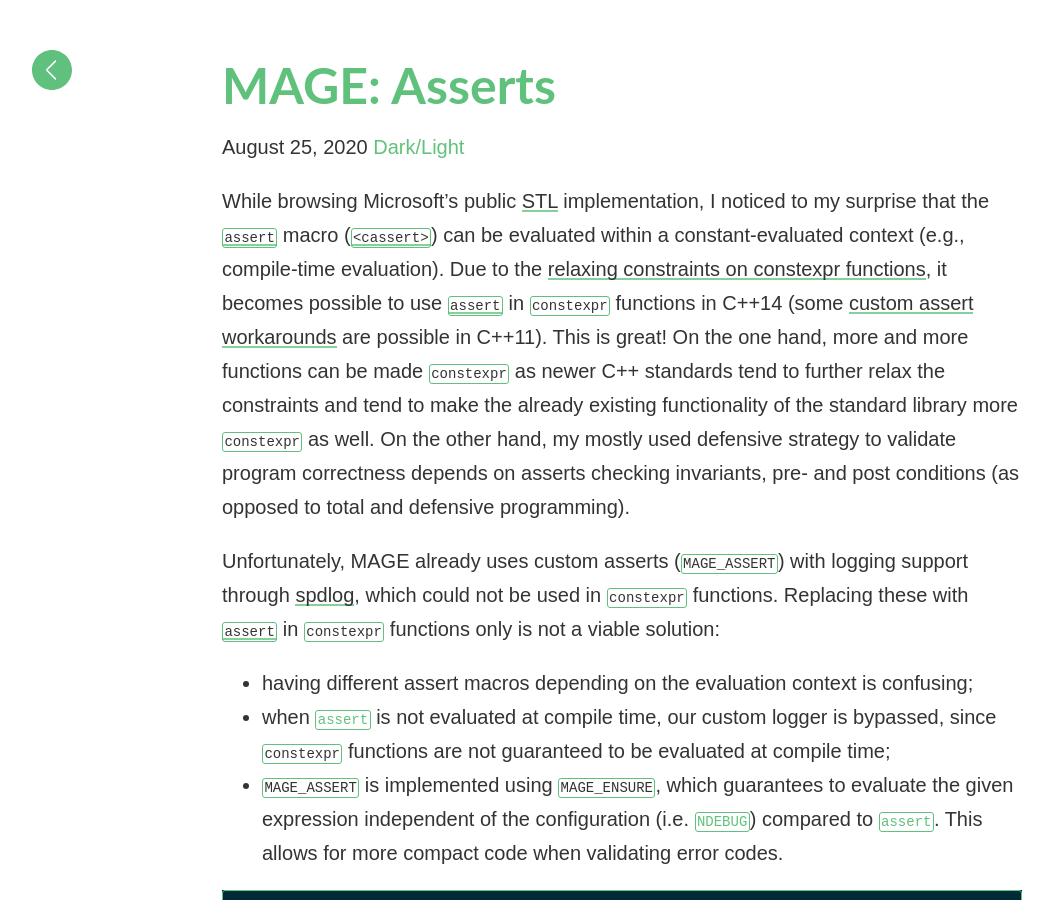
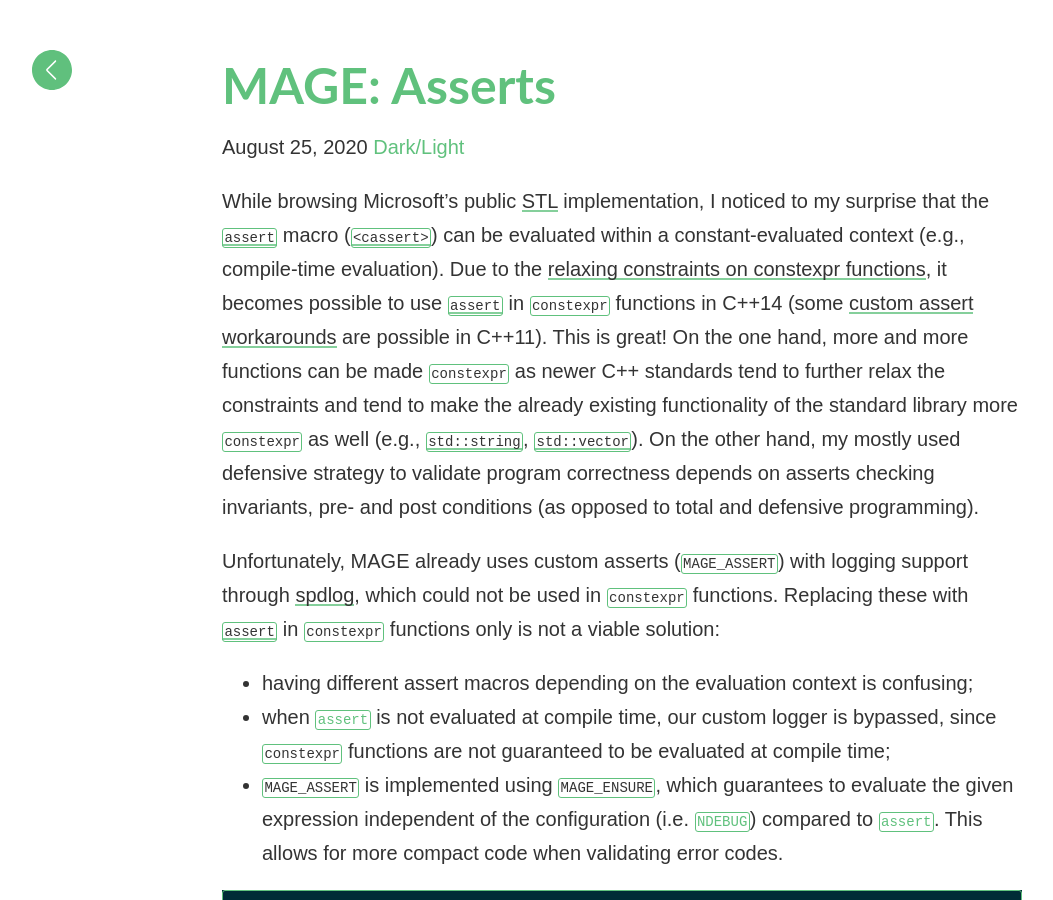
Before and after one commit to matt77hias/Blog, a Jekyll site: the page built from _posts/2020-08-25-mage-asserts.md, in a window 1280 px wide and 900 px high. Shown: the whole window, without its empty margins (18-1071 px from the left). Built offline with Jekyll 4.4.1, drawn with Linux system fonts in a browser that asks for light colours; comment, search, counter and statistics services are not loaded.

Commit message:
Update 2020-08-25-mage-asserts.md

```diff
--- a/_posts/2020-08-25-mage-asserts.md
+++ b/_posts/2020-08-25-mage-asserts.md
@@ -4,7 +4,7 @@
 date:   2020-08-25
 ---
 
-While browsing Microsoft's public [STL](https://github.com/microsoft/STL) implementation, I noticed to my surprise that the [`assert`](https://en.cppreference.com/w/cpp/error/assert) macro ([`<cassert>`](https://en.cppreference.com/w/cpp/header/cassert)) can be evaluated within a constant-evaluated context (e.g., compile-time evaluation). Due to the [relaxing constraints on constexpr functions](http://www.open-std.org/jtc1/sc22/wg21/docs/papers/2013/n3652.html), it becomes possible to use [`assert`](https://en.cppreference.com/w/cpp/error/assert) in `constexpr` functions in C++14 (some [custom assert workarounds](http://ericniebler.com/2014/09/27/assert-and-constexpr-in-cxx11/) are possible in C++11). This is great! On the one hand, more and more functions can be made `constexpr` as newer C++ standards tend to further relax the constraints and tend to make the already existing functionality of the standard library more `constexpr` as well. On the other hand, my mostly used defensive strategy to validate program correctness depends on asserts checking invariants, pre- and post conditions (as opposed to total and defensive programming).
+While browsing Microsoft's public [STL](https://github.com/microsoft/STL) implementation, I noticed to my surprise that the [`assert`](https://en.cppreference.com/w/cpp/error/assert) macro ([`<cassert>`](https://en.cppreference.com/w/cpp/header/cassert)) can be evaluated within a constant-evaluated context (e.g., compile-time evaluation). Due to the [relaxing constraints on constexpr functions](http://www.open-std.org/jtc1/sc22/wg21/docs/papers/2013/n3652.html), it becomes possible to use [`assert`](https://en.cppreference.com/w/cpp/error/assert) in `constexpr` functions in C++14 (some [custom assert workarounds](http://ericniebler.com/2014/09/27/assert-and-constexpr-in-cxx11/) are possible in C++11). This is great! On the one hand, more and more functions can be made `constexpr` as newer C++ standards tend to further relax the constraints and tend to make the already existing functionality of the standard library more `constexpr` as well (e.g., [`std::string`](https://en.cppreference.com/w/cpp/string/basic_string), [`std::vector`](https://en.cppreference.com/w/cpp/container/vector)). On the other hand, my mostly used defensive strategy to validate program correctness depends on asserts checking invariants, pre- and post conditions (as opposed to total and defensive programming).
 
 Unfortunately, MAGE already uses custom asserts (`MAGE_ASSERT`) with logging support through [spdlog](https://github.com/gabime/spdlog), which could not be used in `constexpr` functions. Replacing these with [`assert`](https://en.cppreference.com/w/cpp/error/assert) in `constexpr` functions only is not a viable solution:
 * having different assert macros depending on the evaluation context is confusing;
```
